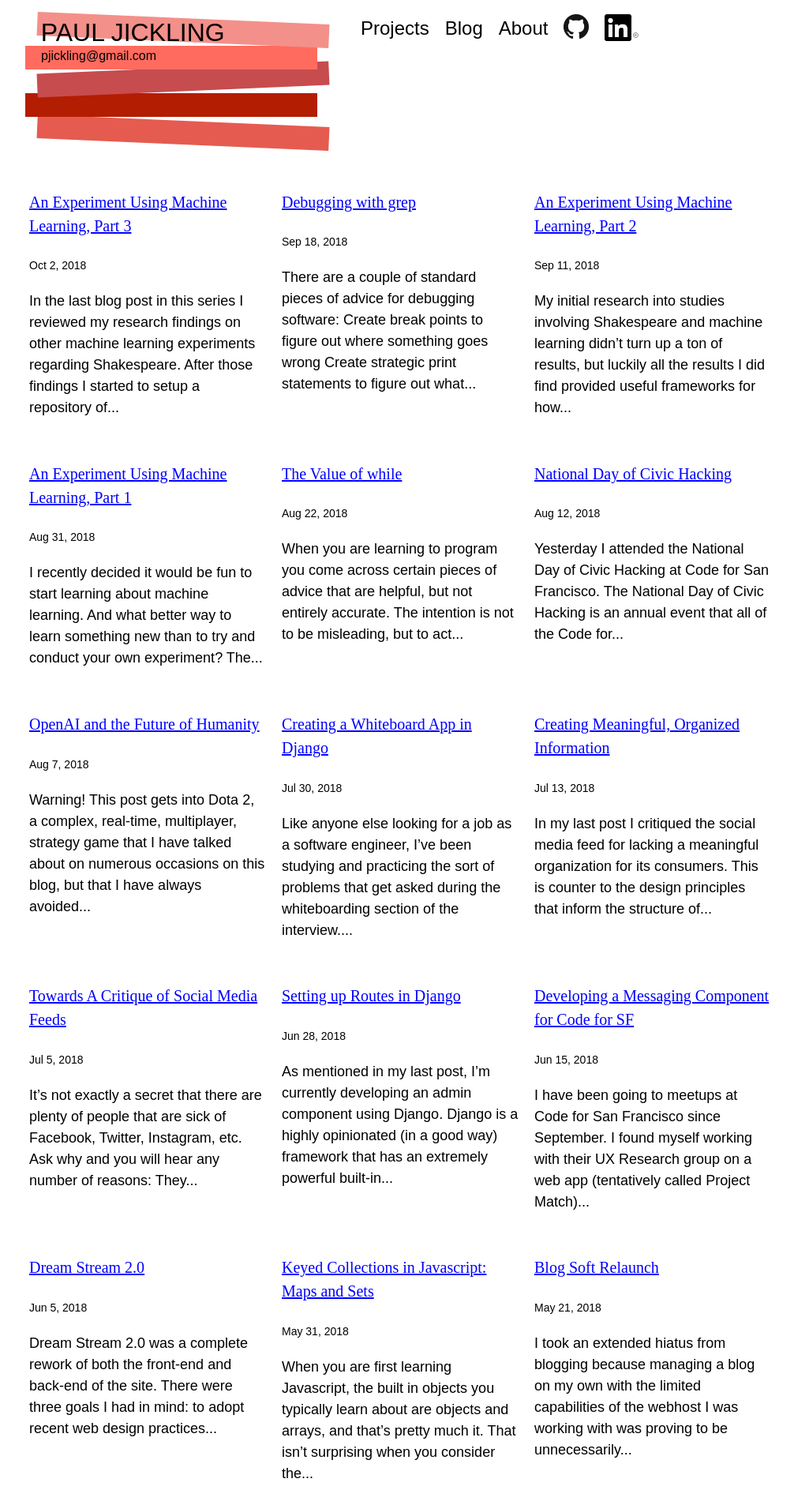
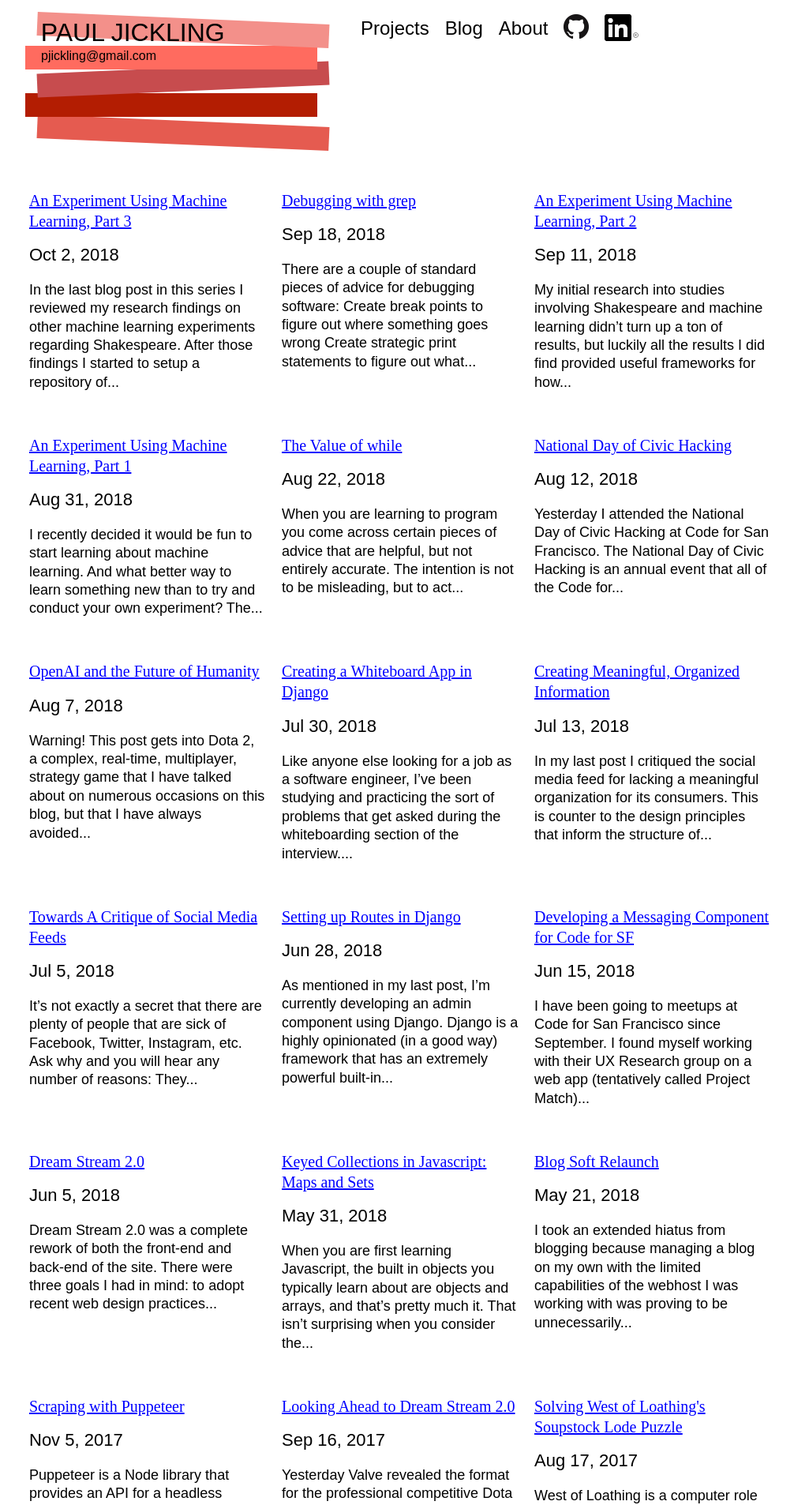
Before and after one commit to pauljickling/pauljickling.github.io, a Jekyll site: the page built from index.md, in a window 1280 px wide. Shown: the top 1906 px of the page at 79% size, without its empty margins (21-1027 px from the left). Built offline with Jekyll 4.4.1, drawn with Linux system fonts in a browser that asks for light colours; some web fonts are replaced.

Commit message:
Line height adjustments for summary texts

```diff
--- a/assets/main.css
+++ b/assets/main.css
@@ -110,6 +110,7 @@ h2.project-title {
 }
 
 p.project-text {
+  line-height: 1.3;
   margin-bottom: 10px;
 }
 
@@ -151,11 +152,9 @@ h1.post-title {
   font-size: 22px;
 }
 
-span.post-meta {
-  font-size: 14px;
-}
-
 li.posts {
+  font-size: 18px;
+  line-height: 1.3;
   margin-left: -30px;
 }
 
```
